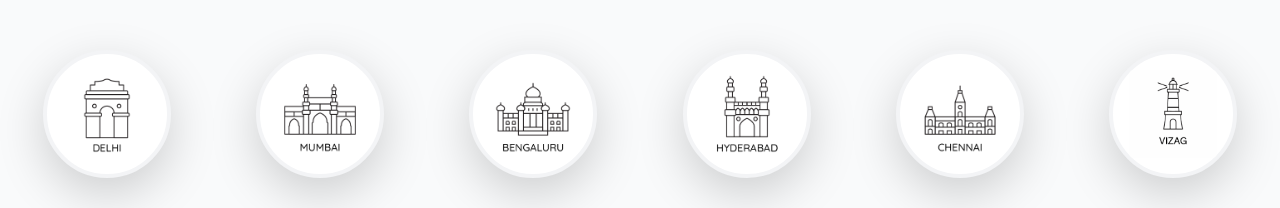
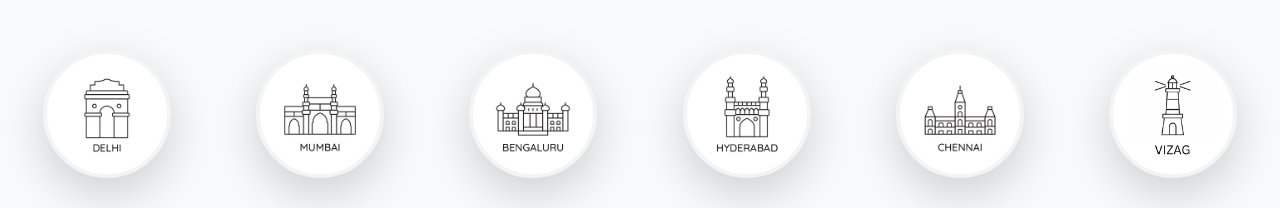
Before and after one commit to ravikumar2103/pglife, a React (Vite) app: page / in a window 1280 px wide. Shown: the part 1015-1223 px from the top of the page. Built offline with nearby package versions, Linux system fonts and the light colour scheme; no server answers; the database is empty.

Commit message:
Update Vizag Image on Home Page

```diff
--- a/src/components/MajorCities.tsx
+++ b/src/components/MajorCities.tsx
@@ -38,7 +38,7 @@ const cities = [
   {
     name: 'VIZAG',
     key: 'vizag',
-    image: '/vizag.png',
+    image: '/vizagcopy.png',
     alt: 'Lighthouse - Vizag'
   }
 ];
```
